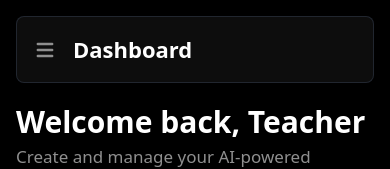
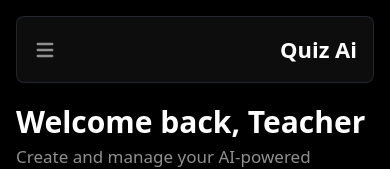
Before and after one commit to murad403/quiz-ai, a Next.js app: page /profile in a window 390 px wide. Shown: the top 169 px of the page. Built offline with nearby package versions, Linux system fonts and the light colour scheme; no server answers.

Commit message:
Update TeacherHeader and ProfileWrapper components: adjust layout for mobile view and change header title from 'Dashboard' to 'Quiz Ai'

```diff
--- a/src/components/shared/TeacherHeader.tsx
+++ b/src/components/shared/TeacherHeader.tsx
@@ -8,7 +8,7 @@ interface HeaderProps {
 
 const TeacherHeader = ({ onMenuClick }: HeaderProps) => {
     return (
-        <div className='mt-4 bg-card border border-gray-700/50 p-4 rounded-lg flex items-center gap-4'>
+        <div className='mt-4 bg-card border border-gray-700/50 rounded-lg flex justify-between md:hidden p-4 items-center gap-4'>
             {/* Menu Button - Only visible on mobile */}
             <button
                 onClick={onMenuClick}
@@ -18,9 +18,9 @@ const TeacherHeader = ({ onMenuClick }: HeaderProps) => {
                 <HiMenu size={24} />
             </button>
 
-            <div className='flex-1'>
+            <div className='md:hidden block'>
                 {/* Your header content here */}
-                <span className='text-main font-semibold text-subheading'>Dashboard</span>
+                <span className='text-main font-semibold text-subheading'>Quiz Ai</span>
             </div>
         </div>
     )
--- a/src/components/wrapper/ProfileWrapper.tsx
+++ b/src/components/wrapper/ProfileWrapper.tsx
@@ -32,7 +32,7 @@ const ProfileWrapper = ({ children }: { children: React.ReactNode }) => {
             {/* Main Content */}
             <div className='space-y-4 w-full px-4'>
                 <TeacherHeader onMenuClick={() => setIsSidebarOpen(true)} />
-                <div>
+                <div className='mt-4'>
                     {children}
                 </div>
             </div>
```
